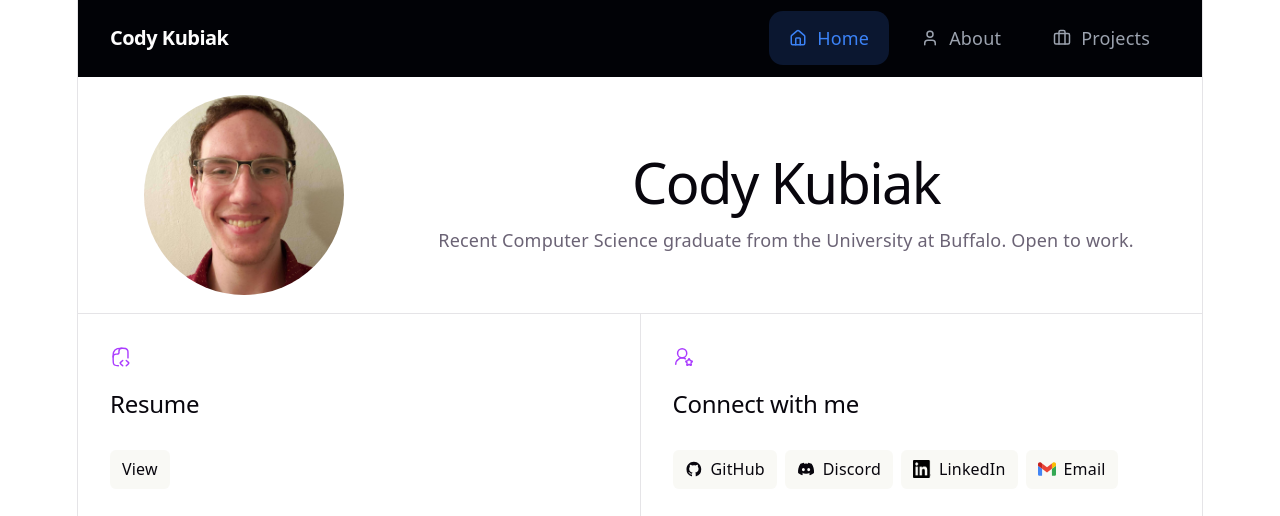
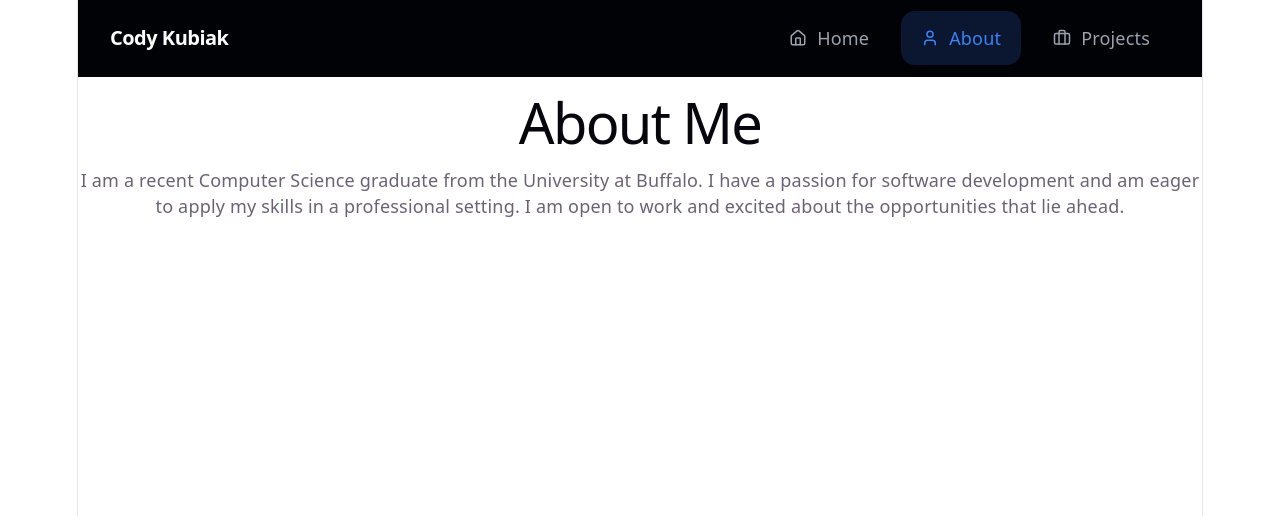
Before and after one commit to Ckubiak198/Portfolio, a React (Vite) app: page /#/about in a window 1280 px wide. Shown: the top 516 px of the page. Built offline with nearby package versions, Linux system fonts and the light colour scheme.

Commit message:
added routing to about page, basic about page. also moved home page into components, replacing it with App.jsx which handles routing

```diff
--- /dev/null
+++ b/src/App.jsx
@@ -0,0 +1,24 @@
+import React from 'react';
+import { HashRouter as Router, Routes, Route, Navigate } from 'react-router-dom';
+import Home from './components/Home';
+import About from './components/About';
+
+
+function App() {
+  return (
+    <Router>
+      <div className="app">
+        <div className="app-main">
+          <Routes>
+            <Route index element={<Home />} />
+            <Route path="/" element={<Home />} />
+            <Route path="/about" element={<About />} />
+            <Route path="*" element={<Navigate to="/" replace />} />
+          </Routes>
+        </div>
+      </div>
+    </Router>
+  );
+}
+
+export default App;
--- a/src/components/About.jsx
+++ b/src/components/About.jsx
@@ -0,0 +1,19 @@
+import Navbar from './navbar'
+
+function About() {
+    return (
+    <>
+        <Navbar />
+            <div>
+                <h1>About Me</h1>
+                <p>
+                    I am a recent Computer Science graduate from the University at Buffalo.
+                    I have a passion for software development and am eager to apply my skills in a professional setting.
+                    I am open to work and excited about the opportunities that lie ahead.
+                    </p>
+            </div>
+    </>
+    )
+}
+
+export default About;
--- a/src/Home.jsx
+++ b/src/components/Home.jsx
@@ -1,10 +1,10 @@
 import { useState } from 'react'
-import headshot from './assets/headshot.jpg'
-import linImage from './assets/InBug-Black.png'
-import resume from './assets/resume.pdf'
-import emailicon from './assets/gmail.svg'
+import headshot from '../assets/headshot.jpg'
+import linImage from '../assets/InBug-Black.png'
+import resume from '../assets/resume.pdf'
+import emailicon from '../assets/gmail.svg'
 import './Home.css'
-import Navbar from './components/navbar'
+import Navbar from './navbar'
 
 function App() {
   const [count, setCount] = useState(0)
@@ -62,19 +62,6 @@ function App() {
               </a>
             </li>
             <li>
-              <a href="https://discord.gg/QNh4QNrN" target="_blank">
-                <svg
-                  className="button-icon"
-                  role="presentation"
-                  aria-hidden="true"
-                >
-                  <use href={`${import.meta.env.BASE_URL}icons.svg#discord-icon`} />
-
-                </svg>
-                Discord
-              </a>
-            </li>
-            <li>
               <a href="https://www.linkedin.com/in/codykubiak/" target="_blank">
                 <img
                   src={linImage}
@@ -106,4 +93,4 @@ function App() {
   )
 }
 
-export default App
+export default App;
--- a/src/main.jsx
+++ b/src/main.jsx
@@ -1,13 +1,11 @@
 import { StrictMode } from 'react'
 import { createRoot } from 'react-dom/client'
 import './index.css'
-import Home from './Home.jsx'
-import { BrowserRouter as Router } from 'react-router-dom';
+import Home from './App.jsx'
+import App from './App.jsx';
 
 createRoot(document.getElementById('root')).render(
   <StrictMode>
-    <Router>
-      <Home />
-    </Router>
+      <App />
   </StrictMode>,
 )
```
Also changed, not shown: src/App.css (added), src/components/Home.css (renamed from src/Home.css).
